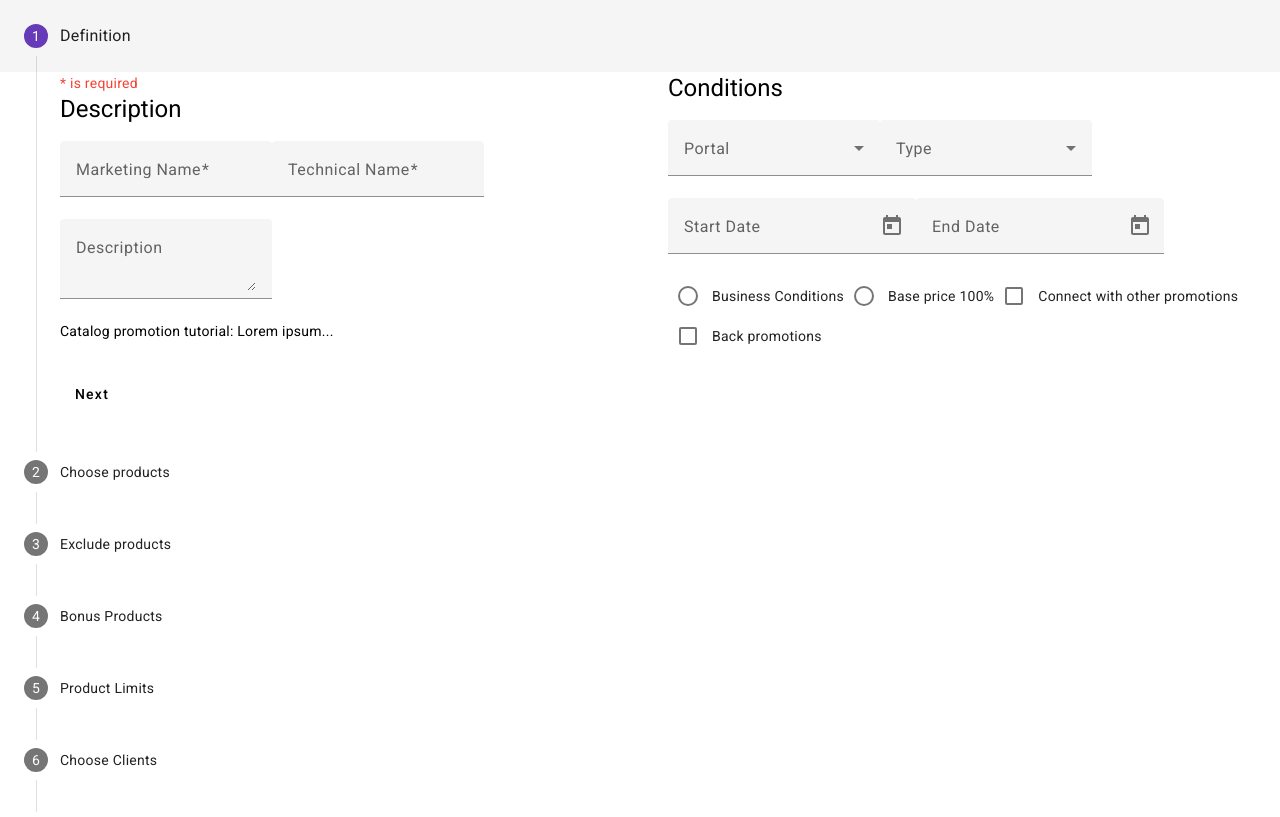
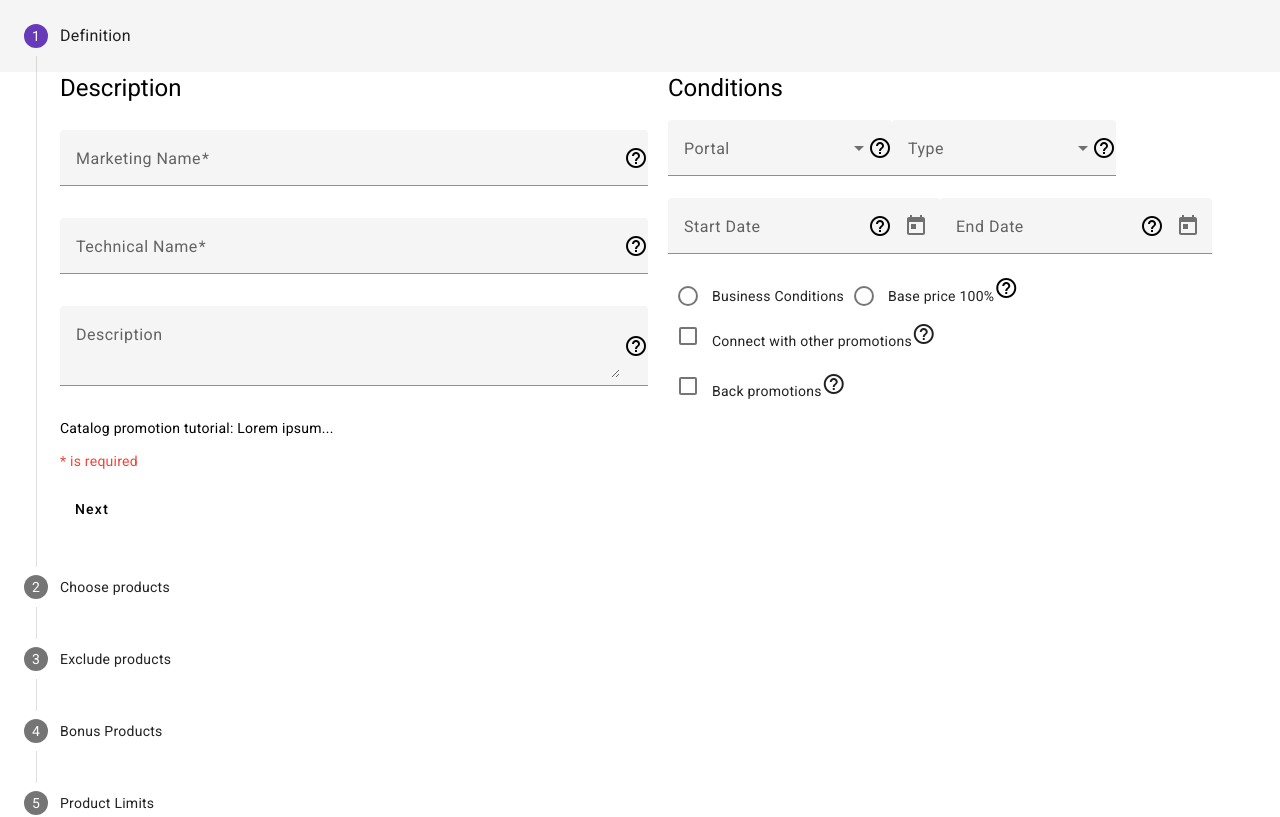
Before and after one commit to mmaksimowicz91/form, an Angular app: page /form in a window 1280 px wide. Shown: the top 817 px of the page. Built offline with nearby package versions, Linux system fonts and the light colour scheme.

Commit message:
WIP: tooltip, cdr, scss

```diff
--- a/src/app/app.module.ts
+++ b/src/app/app.module.ts
@@ -18,6 +18,8 @@ import { MatRadioModule } from '@angular/material/radio';
 import { MatDatepickerModule } from '@angular/material/datepicker';
 import { MatNativeDateModule } from '@angular/material/core';
 import { MatSelectModule } from '@angular/material/select';
+import { MatTooltipModule } from '@angular/material/tooltip';
+import { MatIconModule } from '@angular/material/icon';
 
 @NgModule({
   declarations: [AppComponent, HomeComponent, FormComponent],
@@ -36,6 +38,8 @@ import { MatSelectModule } from '@angular/material/select';
     MatDatepickerModule,
     MatSelectModule,
     MatNativeDateModule,
+    MatTooltipModule,
+    MatIconModule,
   ],
   providers: [],
   bootstrap: [AppComponent],
--- a/src/app/form/form.component.html
+++ b/src/app/form/form.component.html
@@ -6,11 +6,16 @@
       <mat-step [completed]="false" label="Definition">
         <div class="step-content">
           <div class="description">
-            <mat-error class="error">* is required </mat-error>
             <h1>Description</h1>
             <mat-form-field>
               <mat-label>Marketing Name</mat-label>
               <input matInput formControlName="marketingName" required />
+              <span matSuffix>
+                <mat-icon
+                  matTooltip="Lorem ipsum dolor sit amet, consectetur adipiscing elit, sed do eiusmod tempor incididunt ut labore et dolore magna aliqua."
+                  >help_outline</mat-icon
+                >
+              </span>
               <mat-error
                 *ngIf="myForm.get('marketingName')?.hasError('required')"
               >
@@ -20,6 +25,12 @@
             <mat-form-field>
               <mat-label>Technical Name</mat-label>
               <input matInput formControlName="technicalName" required />
+              <span matSuffix>
+                <mat-icon
+                  matTooltip="Lorem ipsum dolor sit amet, consectetur adipiscing elit, sed do eiusmod tempor incididunt ut labore et dolore magna aliqua."
+                  >help_outline</mat-icon
+                >
+              </span>
               <mat-error
                 *ngIf="myForm.get('technicalName')?.hasError('required')"
               >
@@ -28,6 +39,12 @@
             </mat-form-field>
             <mat-form-field>
               <mat-label>Description</mat-label>
+              <span matSuffix>
+                <mat-icon
+                  matTooltip="Lorem ipsum dolor sit amet, consectetur adipiscing elit, sed do eiusmod tempor incididunt ut labore et dolore magna aliqua."
+                  >help_outline</mat-icon
+                >
+              </span>
               <textarea matInput formControlName="description"></textarea>
             </mat-form-field>
             <p>Catalog promotion tutorial: Lorem ipsum...</p>
@@ -37,6 +54,12 @@
             <h1>Conditions</h1>
             <mat-form-field>
               <mat-label>Portal</mat-label>
+              <span matSuffix>
+                <mat-icon
+                  matTooltip="Lorem ipsum dolor sit amet, consectetur adipiscing elit, sed do eiusmod tempor incididunt ut labore et dolore magna aliqua."
+                  >help_outline</mat-icon
+                >
+              </span>
               <mat-select formControlName="portal">
                 <mat-option value="chrome">Chrome</mat-option>
                 <mat-option value="firefox">Firefox</mat-option>
@@ -45,6 +68,12 @@
             </mat-form-field>
             <mat-form-field>
               <mat-label>Type</mat-label>
+              <span matSuffix>
+                <mat-icon
+                  matTooltip="Lorem ipsum dolor sit amet, consectetur adipiscing elit, sed do eiusmod tempor incididunt ut labore et dolore magna aliqua."
+                  >help_outline</mat-icon
+                >
+              </span>
               <mat-select formControlName="type">
                 <mat-option value="windows">Windows</mat-option>
                 <mat-option value="mac">Mac</mat-option>
@@ -52,6 +81,12 @@
             </mat-form-field>
             <mat-form-field>
               <mat-label>Start Date</mat-label>
+              <span matSuffix>
+                <mat-icon
+                  matTooltip="Lorem ipsum dolor sit amet, consectetur adipiscing elit, sed do eiusmod tempor incididunt ut labore et dolore magna aliqua."
+                  >help_outline</mat-icon
+                >
+              </span>
               <input
                 matInput
                 [matDatepicker]="startDatePicker"
@@ -65,6 +100,12 @@
             </mat-form-field>
             <mat-form-field>
               <mat-label>End Date</mat-label>
+              <span matSuffix>
+                <mat-icon
+                  matTooltip="Lorem ipsum dolor sit amet, consectetur adipiscing elit, sed do eiusmod tempor incididunt ut labore et dolore magna aliqua."
+                  >help_outline</mat-icon
+                >
+              </span>
               <input
                 matInput
                 [matDatepicker]="endDatePicker"
@@ -83,16 +124,37 @@
               <mat-radio-button value="base100"
                 >Base price 100%</mat-radio-button
               >
+              <span matSuffix>
+                <mat-icon
+                  matTooltip="Lorem ipsum dolor sit amet, consectetur adipiscing elit, sed do eiusmod tempor incididunt ut labore et dolore magna aliqua."
+                  >help_outline</mat-icon
+                >
+              </span>
             </mat-radio-group>
 
-            <mat-checkbox formControlName="connectPromotions"
-              >Connect with other promotions</mat-checkbox
+            <mat-checkbox
+              formControlName="connectPromotions"
+              class="custom-checkbox"
+              >Connect with other promotions<span matSuffix>
+                <mat-icon
+                  matTooltip="Lorem ipsum dolor sit amet, consectetur adipiscing elit, sed do eiusmod tempor incididunt ut labore et dolore magna aliqua."
+                  >help_outline</mat-icon
+                >
+              </span></mat-checkbox
             >
-            <mat-checkbox formControlName="backPromotions"
-              >Back promotions</mat-checkbox
+            <mat-checkbox
+              formControlName="backPromotions"
+              class="custom-checkbox"
+              >Back promotions<span matSuffix>
+                <mat-icon
+                  matTooltip="Lorem ipsum dolor sit amet, consectetur adipiscing elit, sed do eiusmod tempor incididunt ut labore et dolore magna aliqua."
+                  >help_outline</mat-icon
+                >
+              </span></mat-checkbox
             >
           </div>
         </div>
+        <mat-error class="error">* is required </mat-error>
         <div class="step-actions">
           <button mat-button matStepperNext>Next</button>
         </div>
--- a/src/app/form/form.component.scss
+++ b/src/app/form/form.component.scss
@@ -3,7 +3,13 @@
   justify-content: space-between;
   gap: 20px;
 
-  .description,
+  .description {
+    flex: 1;
+    display: flex;
+    flex-direction: column;
+    gap: 10px;
+  }
+
   .conditions {
     flex: 1;
   }
@@ -11,6 +17,11 @@
 
 .step-actions {
   margin-top: 20px;
+}
+
+.custom-checkbox {
+  display: block;
+  margin-bottom: 10px;
 }
 
 .stepper-container {
--- a/src/app/home/home.component.ts
+++ b/src/app/home/home.component.ts
@@ -1,4 +1,4 @@
-import { Component, OnInit } from '@angular/core';
+import { Component, OnInit, ChangeDetectorRef } from '@angular/core';
 import { Router } from '@angular/router';
 import { FormService } from '../services/form.service';
 
@@ -17,7 +17,11 @@ export class HomeComponent implements OnInit {
 
   displayedColumns: string[] = ['no', 'nazwa', 'actions'];
 
-  constructor(private router: Router, private formService: FormService) {}
+  constructor(
+    private router: Router,
+    private formService: FormService,
+    private cdr: ChangeDetectorRef
+  ) {}
 
   ngOnInit(): void {
     this.getRecords();
@@ -34,11 +38,8 @@ export class HomeComponent implements OnInit {
 
   deleteRecord(record: FormRecord) {
     this.formService.deleteRecord(record.no);
-    const index = this.records.indexOf(record);
-    if (index > -1) {
-      this.records.splice(index, 1);
-    }
-    this.refreshRecords();
+    this.records = [...this.formService.getRecords()];
+    this.cdr.detectChanges();
   }
 
   refreshRecords() {
```
